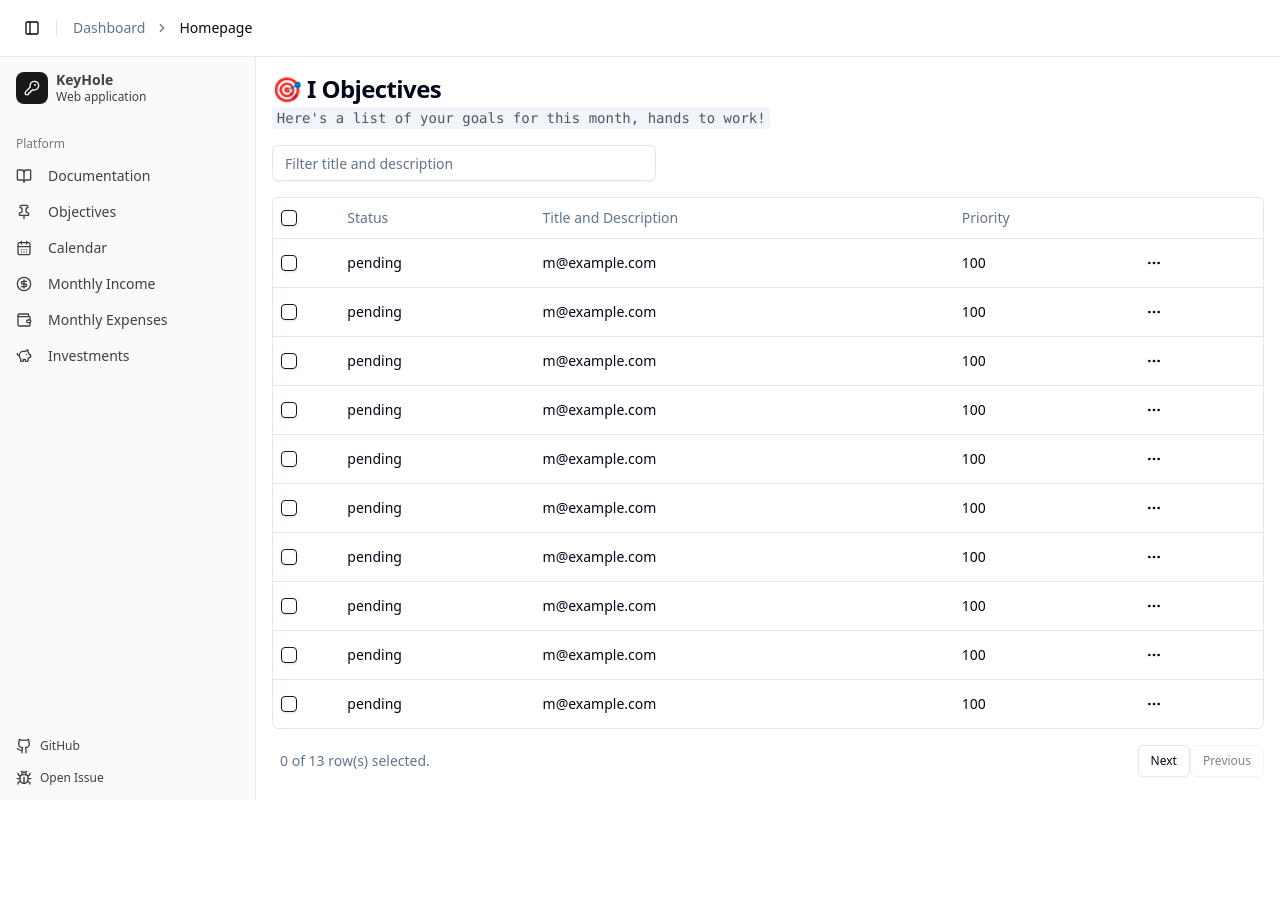
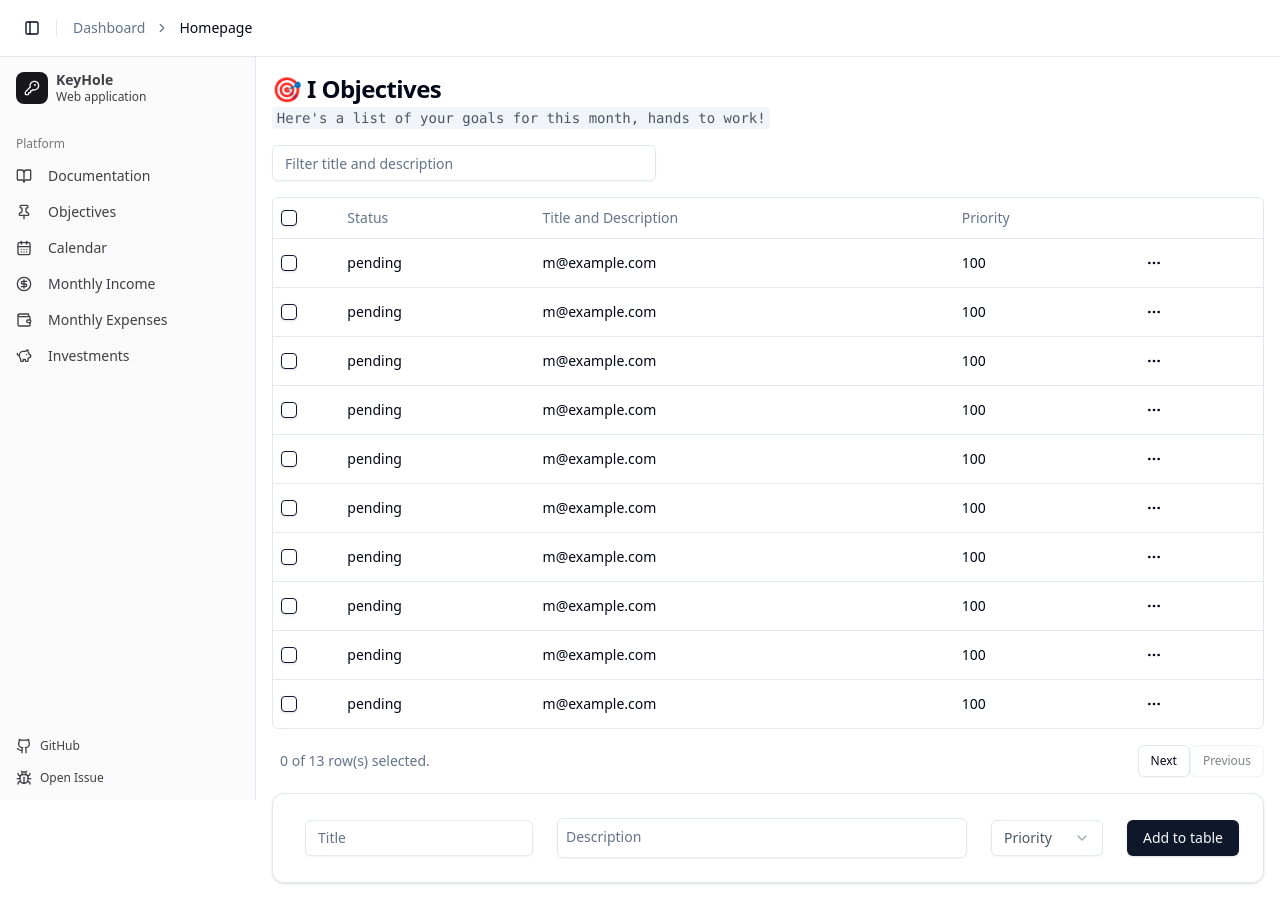
Before and after one commit to Gonzaa21/KeyHoleFront, a React (Vite) app: page /dashboard/objectives in a window 1280 px wide. Shown: the top 922 px of the page. Before the commit the page ends 857 px from the top, so only its background shows below. Built offline with nearby package versions, Linux system fonts and the light colour scheme.

Commit message:
Adding form in objectives component

```diff
--- /dev/null
+++ b/src/app/dashboard/objectives/Form/TableForm.jsx
@@ -0,0 +1,20 @@
+import { Button } from "@/components/ui/button"
+import { Input } from "@/components/ui/input"
+import { Textarea } from "@/components/ui/textarea"
+import { TableSelect } from "./TableSelect"
+import { Card, CardHeader } from "@/components/ui/card"
+
+export default function TableForm() {
+  return (
+    <Card>
+      <CardHeader>
+        <div className="grid gap-4 md:flex flex-wrap w-full items-center space-x-2">
+          <Input type="text" placeholder="Title" className="w-max ml-2 text-sm" />
+          <Textarea className="flex-1 h-[40px] min-h-0 p-2 resize-none text-sm" placeholder="Description" />
+          <TableSelect />
+          <Button type="submit">Add to table</Button>
+        </div>
+      </CardHeader>
+    </Card>
+  )
+}
--- /dev/null
+++ b/src/app/dashboard/objectives/Form/TableSelect.jsx
@@ -0,0 +1,35 @@
+import * as React from "react"
+
+import {
+  Select,
+  SelectContent,
+  SelectGroup,
+  SelectItem,
+  SelectLabel,
+  SelectTrigger,
+  SelectValue,
+} from "@/components/ui/select"
+
+export function TableSelect() {
+  return (
+    <Select >
+      <SelectTrigger className="max-w-28 text-gray-600">
+        <SelectValue placeholder="Priority" />
+      </SelectTrigger>
+      <SelectContent>
+        <SelectGroup>
+          <SelectLabel>Priority</SelectLabel>
+          <SelectItem value="one">1</SelectItem>
+          <SelectItem value="two">2</SelectItem>
+          <SelectItem value="three">3</SelectItem>
+          <SelectItem value="four">4</SelectItem>
+          <SelectItem value="five">5</SelectItem>
+          <SelectItem value="six">6</SelectItem>
+          <SelectItem value="seven">7</SelectItem>
+          <SelectItem value="eight">8</SelectItem>
+          <SelectItem value="nine">9</SelectItem>
+        </SelectGroup>
+      </SelectContent>
+    </Select>
+  )
+}
--- a/src/app/dashboard/objectives/data-table.jsx
+++ b/src/app/dashboard/objectives/data-table.jsx
@@ -19,6 +19,7 @@ import {
 
 import { Button } from "@/components/ui/button"
 import { Input } from "@/components/ui/input"
+import TableForm from './form/TableForm'
 
 export function DataTable({ columns, data }) {
   const [columnFilters, setColumnFilters] = React.useState([])
@@ -129,6 +130,8 @@ export function DataTable({ columns, data }) {
         </div>
       </div>
     </div>
+
+    <TableForm />
     </>
 
   )
```
